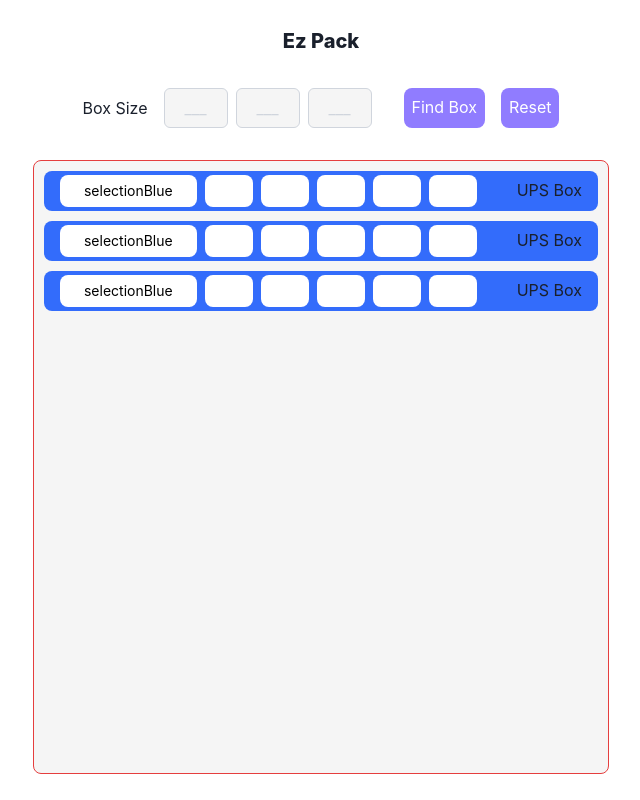
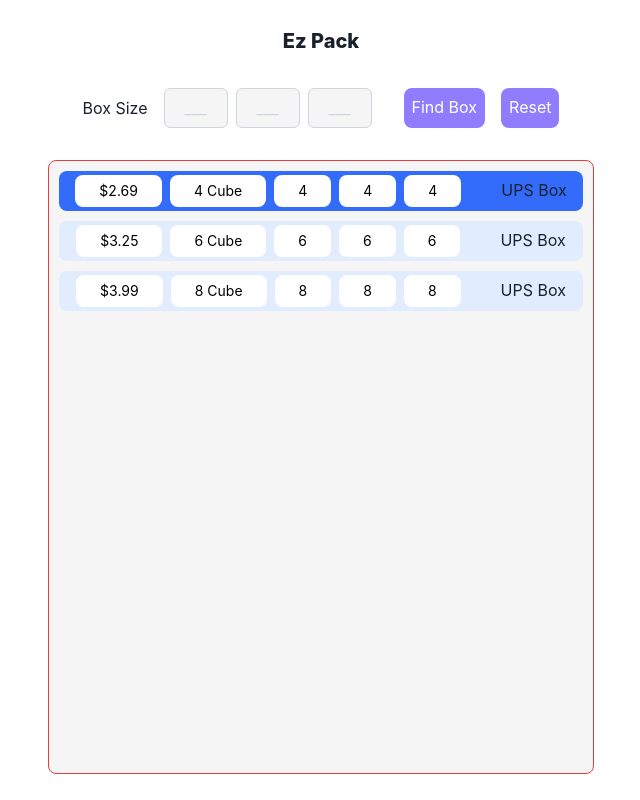
Before and after one commit to The-base/The-base.github.io, a Next.js app: page / in a window 1280 px wide. Shown: the whole page, without its empty margins (319-959 px from the left). Built offline with nearby package versions, Linux system fonts and the light colour scheme.

Commit message:
reset button implemented and box entry background adjusted

```diff
--- a/components/BoxEntry.js
+++ b/components/BoxEntry.js
@@ -3,7 +3,7 @@ import { Flex, Text, Button } from "@chakra-ui/react";
 
 const BoxEntry = ({bg, price, name, height, width, depth}) => {
 
-    const boxProps = [bg, price, name, height, width, depth]
+    const boxProps = [price, name, height, width, depth]
     const featureInputProps = {
         bg: 'white',
         color: '#000',
@@ -36,7 +36,7 @@ const BoxEntry = ({bg, price, name, height, width, depth}) => {
             bg={bg}
             {...buttonProps}
         >
-            <Flex>
+            <Flex bg={bg}>
                 {boxProps.map((feature, i) => (
                 <Flex {...featureInputProps} key={i}>
                     {feature}
--- a/pages/index.js
+++ b/pages/index.js
@@ -27,7 +27,8 @@ const HomePage = () => {
       //   newBox.push(box.name)
       // }
       if (box.height >= height && box.width >= width && box.depth >= depth) {
-        newBoxes.push([box.name, box.price, box.width, box.height, box.depth])
+        newBoxes.push(box)
+        // newBoxes.push([box.name, box.price, box.width, box.height, box.depth])
       }
     })
 
@@ -40,7 +41,9 @@ const HomePage = () => {
 
     }
     const handleReset = () => {
-
+      setHeight('')
+      setWidth('')
+      setDepth('')
     }
 
     return (
@@ -57,7 +60,7 @@ const HomePage = () => {
           />
           <BoxResults>
             {limitResult.flatMap((box, i) => (
-              <BoxEntry key={i} bg='selectionBlue' price={box.price} name={box.name} height={box.height} width={box.width} depth={box.depth}/>
+              <BoxEntry key={i} bg={ i == 0 ? 'selectionBlue' : 'secondaryBlue'} price={box.price} name={box.name} height={box.height} width={box.width} depth={box.depth}/>
             ))}
           </BoxResults>
       </MainLayout>
```
